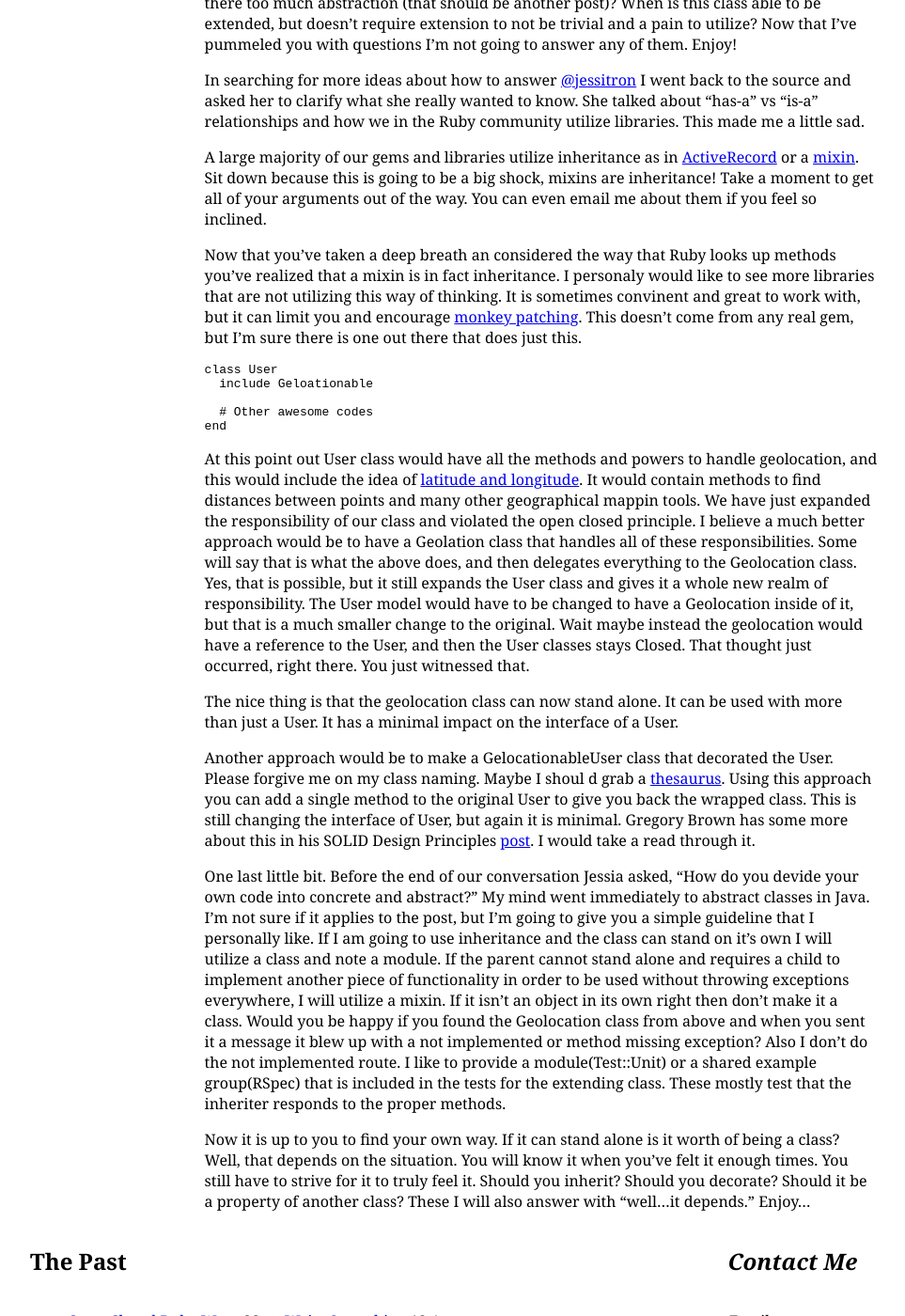
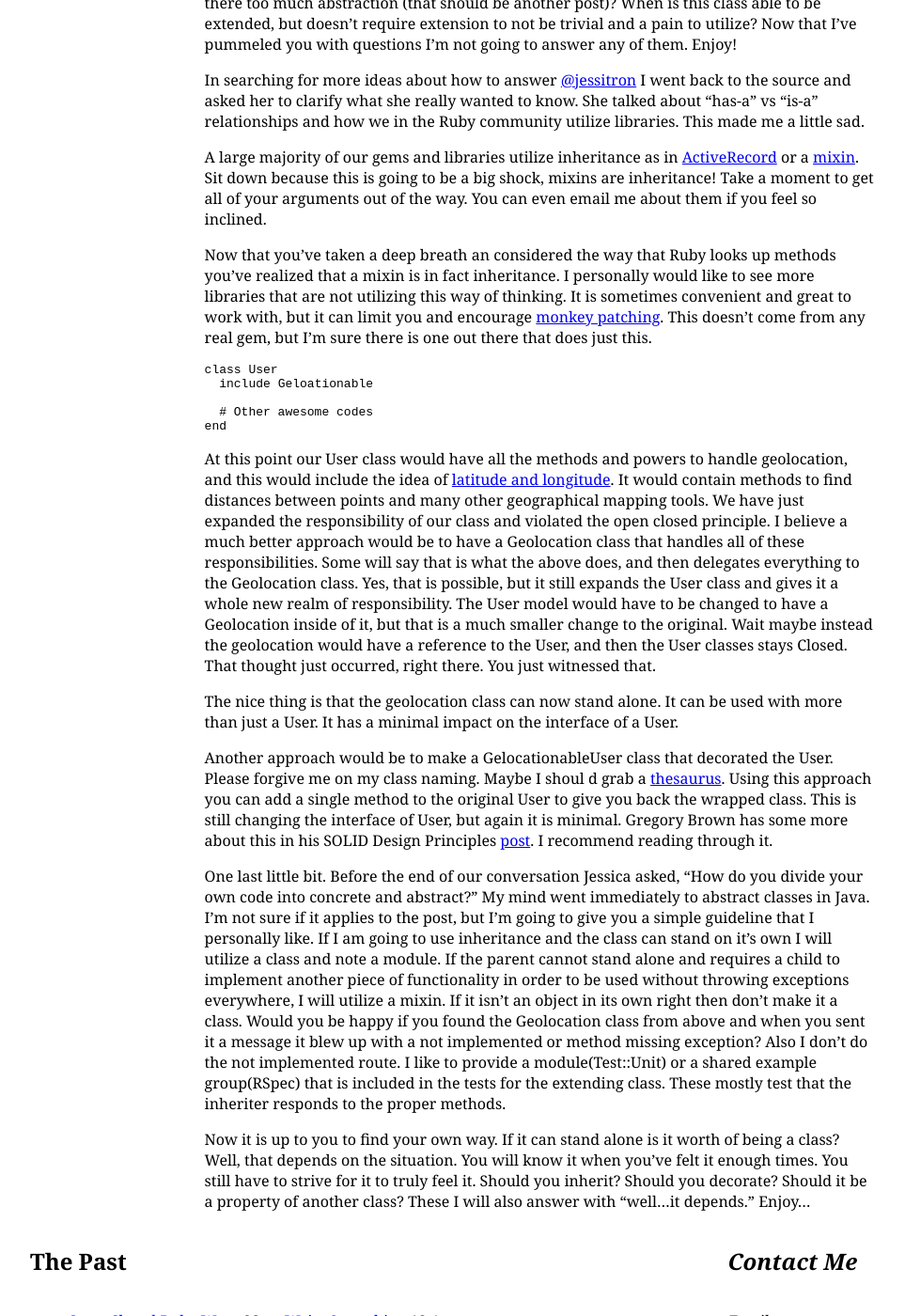
Before and after one commit to adkron/dirtyinformation.com, a Jekyll site: the page built from _posts/2013-4-28-open-closed-ruby-woes.md, in a window 1280 px wide and 1400 px high, scrolled down 657 px. Shown: the whole window at 94% size, without its empty margins (64-1027 px from the left). Built offline with Jekyll 4.4.1, drawn with Linux system fonts in a browser that asks for light colours; Markdown is read by kramdown in place of the engine named in the settings; some of the changed text lies outside the part shown.

Commit message:
Minor revisions (typos and small wording changes)

````diff
--- a/_posts/2013-4-28-open-closed-ruby-woes.md
+++ b/_posts/2013-4-28-open-closed-ruby-woes.md
@@ -55,8 +55,8 @@ You can even email me about them if you feel so inclined.
 
 Now that you've taken a deep breath an considered the way that Ruby
 looks up methods you've realized that a mixin is in fact inheritance. I
-personaly would like to see more libraries that are not utilizing this
-way of thinking. It is sometimes convinent and great to work with, but
+personally would like to see more libraries that are not utilizing this
+way of thinking. It is sometimes convenient and great to work with, but
 it can limit you and encourage [monkey
 patching](http://en.wikipedia.org/wiki/Monkey_patch). This doesn't come
 from any real gem, but I'm sure there is one out there that does just
@@ -70,13 +70,13 @@ class User
 end
 ```
 
-At this point out User class would have all the methods and powers to
+At this point our User class would have all the methods and powers to
 handle geolocation, and this would include the idea of [latitude and
 longitude](http://en.wikipedia.org/wiki/Geographic_coordinate_system).
 It would contain methods to find distances between points and many other
-geographical mappin tools. We have just expanded the responsibility of
+geographical mapping tools. We have just expanded the responsibility of
 our class and violated the open closed principle. I believe a much
-better approach would be to have a Geolation class that handles all of
+better approach would be to have a Geolocation class that handles all of
 these responsibilities. Some will say that is what the above does, and
 then delegates everything to the Geolocation class. Yes, that is
 possible, but it still expands the User class and gives it a whole new
@@ -98,10 +98,10 @@ class. This is still changing the interface of User, but again it is
 minimal. Gregory Brown has some more about this in his SOLID Design
 Principles
 [post](http://blog.rubybestpractices.com/posts/gregory/055-issue-23-solid-design.html).
-I would take a read through it.
+I recommend reading through it.
 
-One last little bit. Before the end of our conversation Jessia asked,
-"How do you devide your own code into concrete and abstract?" My mind
+One last little bit. Before the end of our conversation Jessica asked,
+"How do you divide your own code into concrete and abstract?" My mind
 went immediately to abstract classes in Java. I'm not sure if it applies
 to the post, but I'm going to give you a simple guideline that I
 personally like. If I am going to use inheritance and the class can
````
Also changed, not shown: other parts of _posts/2013-4-28-open-closed-ruby-woes.md (+5 -5 lines).
